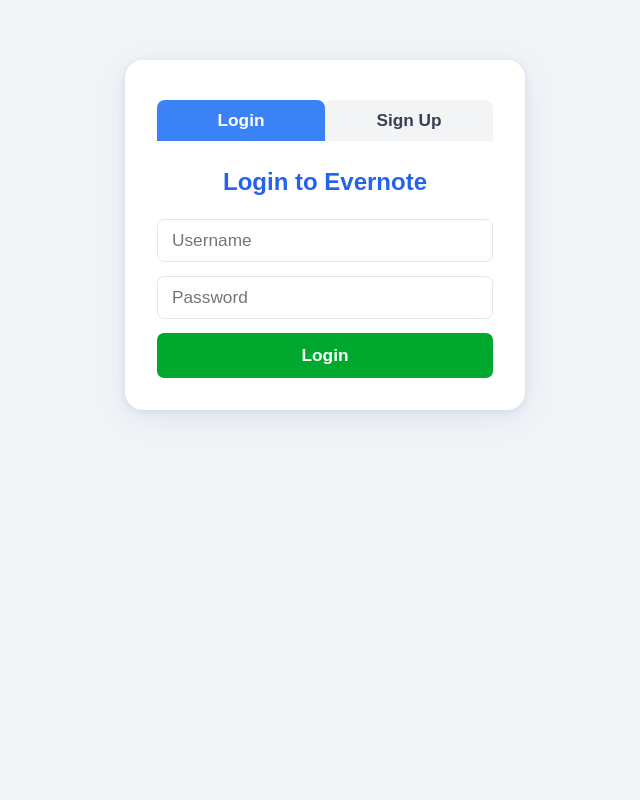
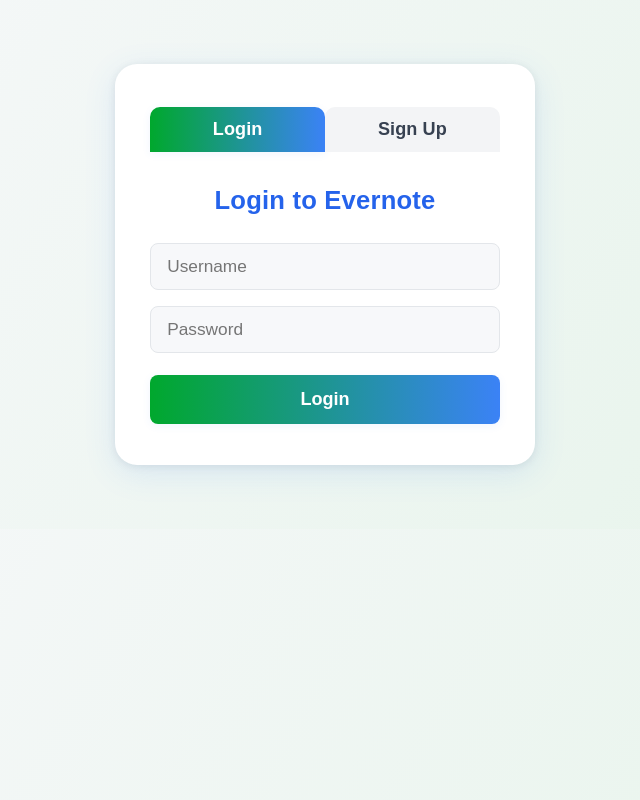
Before and after one commit to BaverKoca/Note-Taking-2, a website: page sign.html in a window 1280 px wide. Shown: the whole page, without its empty margins (315-955 px from the left). Drawn offline with Linux system fonts and the light colour scheme.

Commit message:
Add new feature

```diff
--- a/sign.html
+++ b/sign.html
@@ -6,68 +6,105 @@
   <title>Sign In / Sign Up - Evernote</title>
   <link rel="stylesheet" href="style.css" />
   <style>
-    body { background: #f3f4f6; margin: 0; font-family: 'Segoe UI', Arial, sans-serif; }
+    body { background: linear-gradient(120deg, #f7f8fa 0%, #e6f4ea 100%); margin: 0; font-family: 'Segoe UI', Arial, sans-serif; }
     .auth-container {
-      max-width: 400px;
-      margin: 60px auto;
+      max-width: 420px;
+      margin: 64px auto;
       background: #fff;
-      border-radius: 18px;
+      border-radius: 22px;
       box-shadow: 0 8px 32px rgba(59,130,246,0.13),0 1.5px 8px rgba(0,0,0,0.08);
-      padding: 2.5rem 2rem 2rem 2rem;
+      padding: 2.7rem 2.2rem 2.2rem 2.2rem;
+      display: flex;
+      flex-direction: column;
+      align-items: stretch;
     }
     .auth-toggle {
       display: flex;
       justify-content: center;
-      margin-bottom: 22px;
+      margin-bottom: 28px;
+      gap: 0;
     }
     .auth-toggle button {
       flex: 1;
-      padding: 10px 0;
+      padding: 12px 0;
       border: none;
-      font-size: 1.08rem;
+      font-size: 1.13rem;
       font-weight: 600;
       cursor: pointer;
-      border-radius: 8px 8px 0 0;
+      border-radius: 10px 10px 0 0;
       background: #f3f4f6;
       color: #374151;
-      transition: background 0.2s;
+      transition: background 0.2s, color 0.2s;
+      letter-spacing: 0.1px;
     }
     .auth-toggle button.active {
-      background: #3b82f6;
+      background: linear-gradient(90deg,#00a82d 0%,#3b82f6 100%);
       color: #fff;
+      box-shadow: 0 2px 8px rgba(59,130,246,0.08);
     }
     .auth-form h2 {
-      font-size: 1.5rem;
+      font-size: 1.6rem;
       color: #2563eb;
-      margin-bottom: 18px;
+      margin-bottom: 22px;
       text-align: center;
+      font-weight: 700;
+      letter-spacing: 0.2px;
     }
     .auth-form input {
       width: 100%;
-      padding: 10px 14px;
+      padding: 12px 16px;
       font-size: 1.08rem;
-      border-radius: 7px;
+      border-radius: 8px;
       border: 1.5px solid #e3e6ea;
-      margin-bottom: 14px;
+      margin-bottom: 16px;
       outline: none;
+      background: #f7f8fa;
+      transition: border 0.18s, box-shadow 0.18s;
+    }
+    .auth-form input:focus {
+      border: 1.5px solid #3b82f6;
+      box-shadow: 0 2px 8px rgba(59,130,246,0.08);
+      background: #f0f6ff;
     }
     .auth-form button[type="submit"] {
       width: 100%;
-      background: #00a82d;
+      background: linear-gradient(90deg,#00a82d 0%,#3b82f6 100%);
       color: #fff;
       border: none;
-      padding: 12px 0;
-      border-radius: 7px;
-      font-size: 1.08rem;
-      font-weight: 600;
+      padding: 14px 0;
+      border-radius: 8px;
+      font-size: 1.13rem;
+      font-weight: 700;
       cursor: pointer;
+      margin-top: 6px;
+      margin-bottom: 6px;
+      box-shadow: 0 2px 8px rgba(59,130,246,0.08);
+      transition: opacity 0.2s, box-shadow 0.2s;
+    }
+    .auth-form button[type="submit"]:hover {
+      opacity: 0.92;
+      box-shadow: 0 4px 16px rgba(0,168,45,0.10);
     }
     .error-message {
       color: #ef4444;
-      font-size: 1rem;
+      font-size: 1.05rem;
       margin-top: 10px;
       text-align: center;
       display: none;
+      background: #fee2e2;
+      border-radius: 7px;
+      padding: 8px 0;
+    }
+    @media (max-width: 600px) {
+      .auth-container {
+        padding: 1.2rem 0.5rem 1.2rem 0.5rem;
+      }
+      .auth-form h2 {
+        font-size: 1.18rem;
+      }
+      .auth-form input, .auth-form button[type="submit"] {
+        font-size: 0.98rem;
+      }
     }
   </style>
 </head>
```
Also changed, not shown: diary.html (+4 -0 lines), note.html (+18 -5 lines), profile.html (+4 -0 lines), settings.html (+4 -0 lines), 1 other file.
